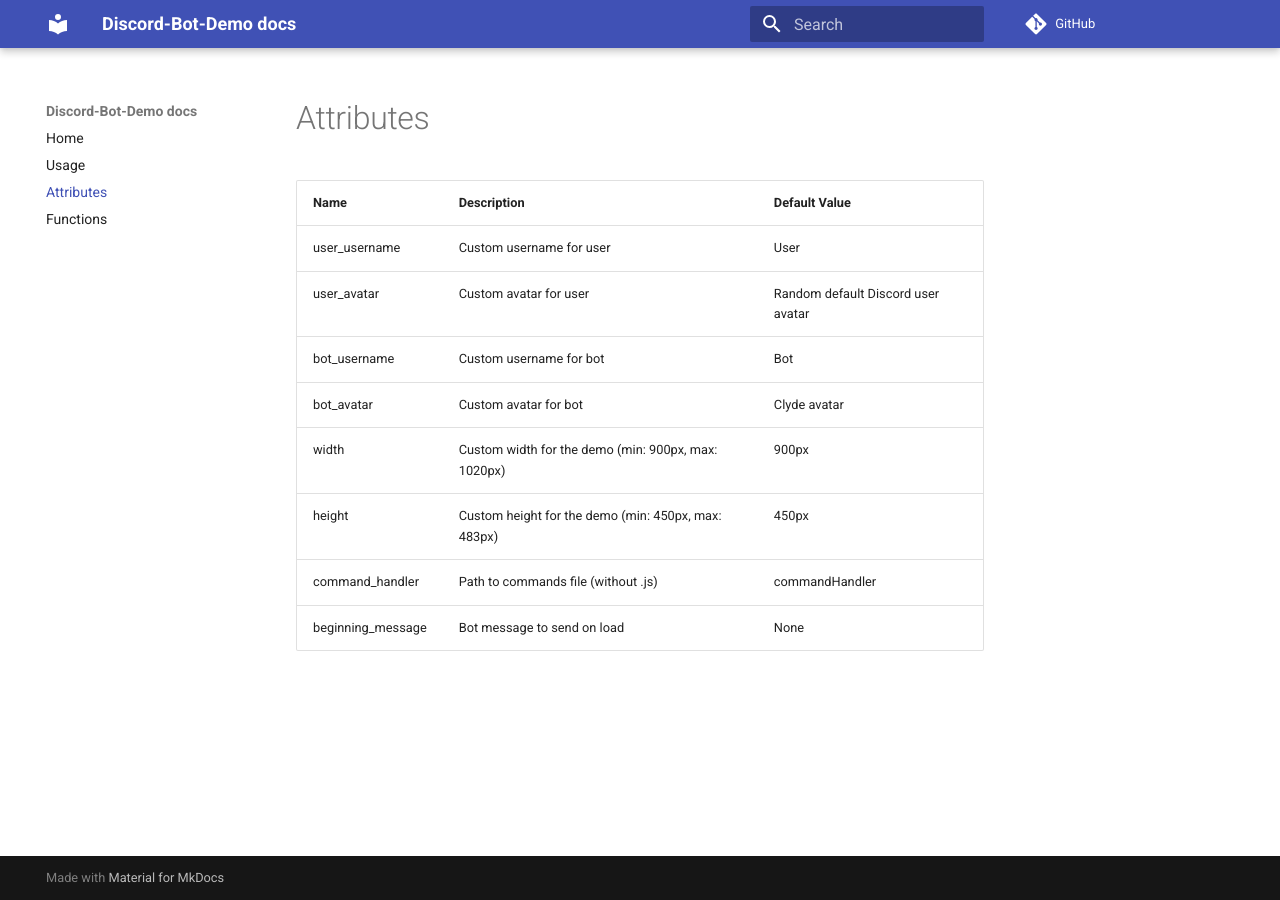
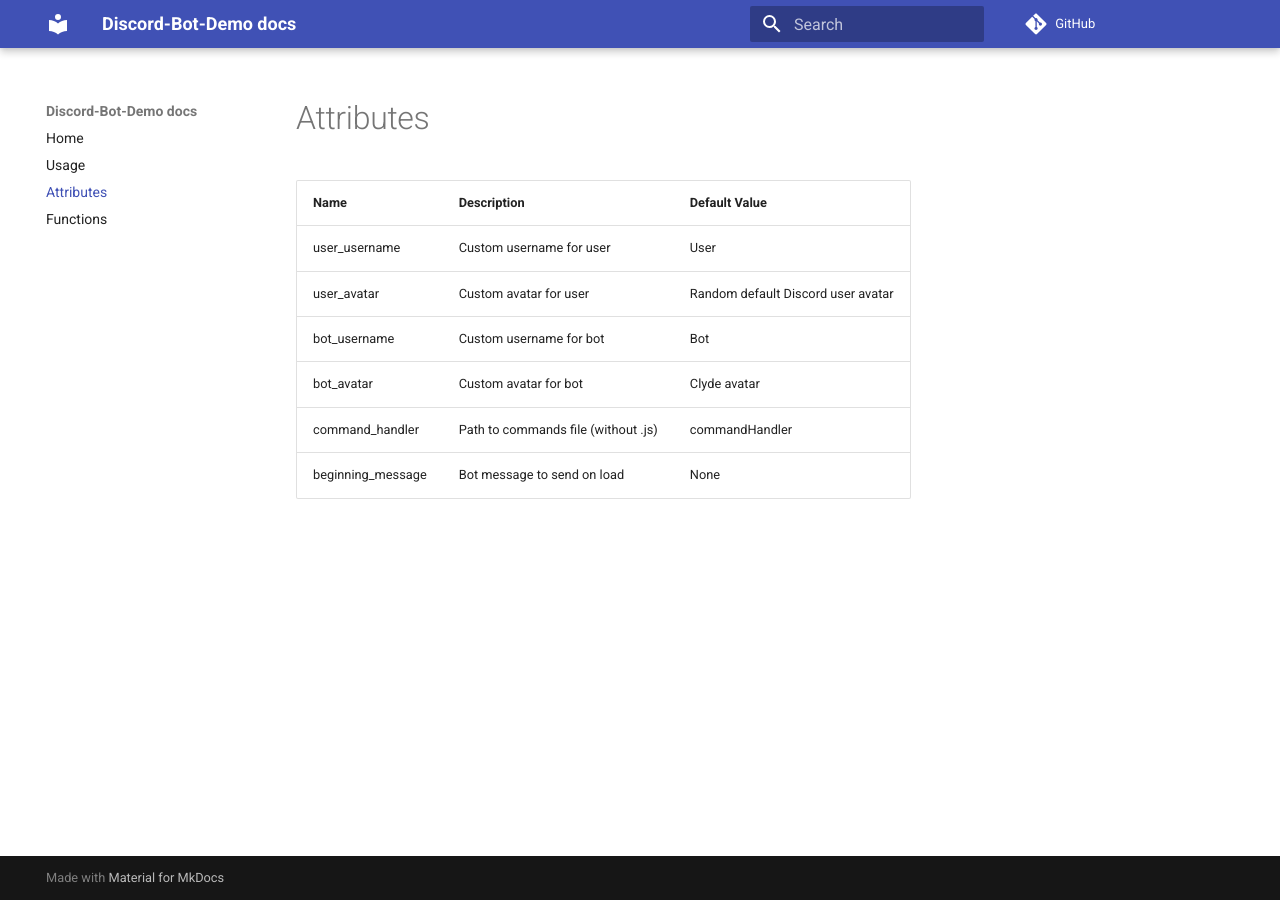
Before and after one commit to Discord-Bot-Demo/docs, an MkDocs documentation site: the page built from docs/attributes.md, in a window 1280 px wide. Built offline with MkDocs 1.6.1 and Material for MkDocs 9.7.7, drawn with Linux system fonts in a browser that asks for light colours; nearby versions of some CDN libraries; comment, search, counter and statistics services are not loaded.

Commit message:
Remove width and height from attributes

```diff
--- a/docs/attributes.md
+++ b/docs/attributes.md
@@ -4,7 +4,5 @@
 | user_avatar       | Custom avatar for user                              | Random default Discord user avatar   |
 | bot_username      | Custom username for bot                             | Bot                                  |
 | bot_avatar        | Custom avatar for bot                               | Clyde avatar                         |
-| width             | Custom width for the demo (min: 900px, max: 1020px) | 900px                                |
-| height            | Custom height for the demo (min: 450px, max: 483px) | 450px                                |
 | command_handler   | Path to commands file (without .js)                 | commandHandler                       |
 | beginning_message | Bot message to send on load                         | None                                 |
```
